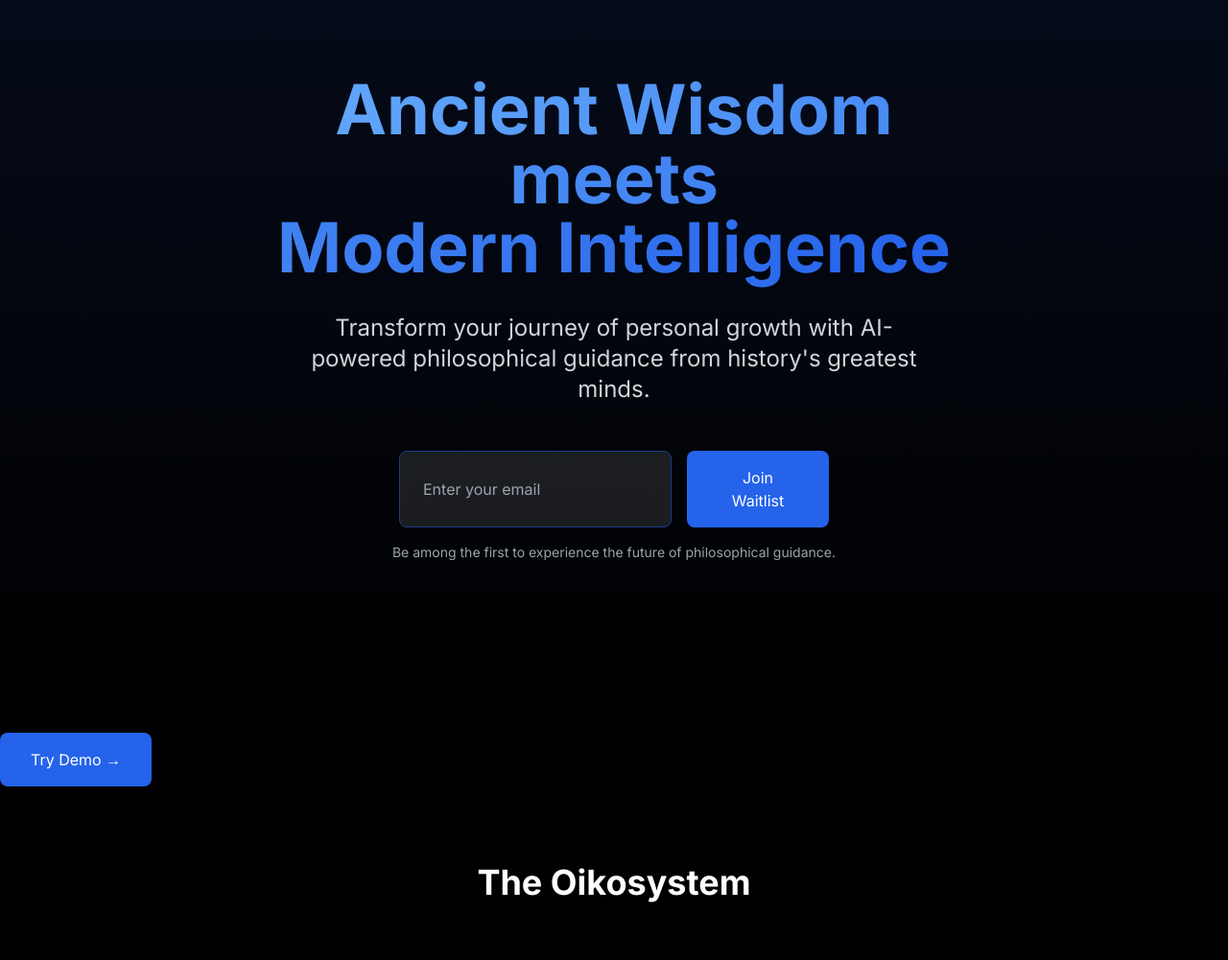
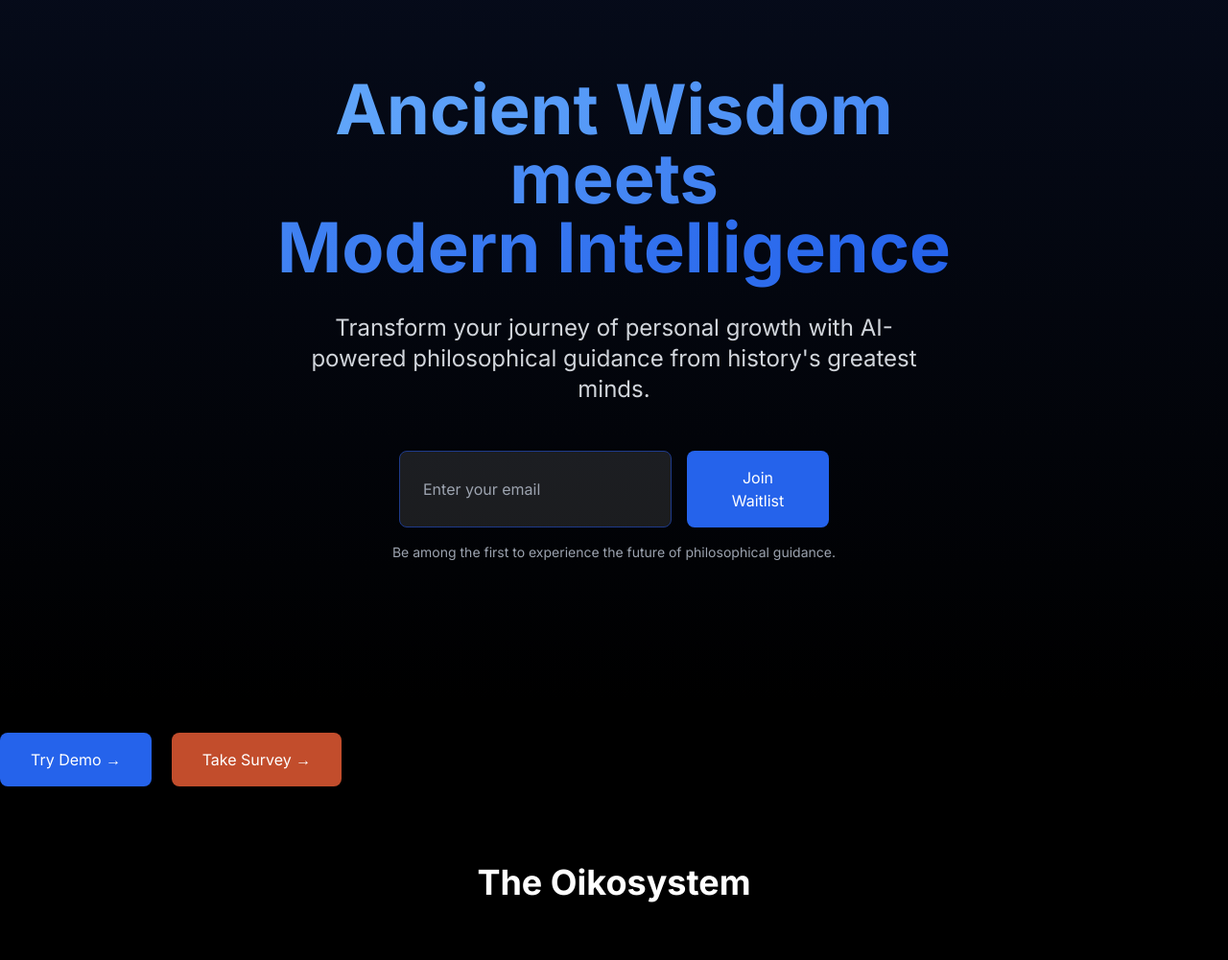
Before and after one commit to adampao/agr-landing-netlify, a plain HTML site: page index.html in a window 1280 px wide. Shown: the part 68-1069 px from the top of the page at 96% size. Drawn offline with nearby package versions, Linux system fonts and the light colour scheme.

Commit message:
Update index.html

```diff
--- a/index.html
+++ b/index.html
@@ -87,7 +87,8 @@
     </div>
 </section>
 
-<div class="mt-8">
+
+<div class="mt-8 space-x-4"> <!-- Added space-x-4 for gap between buttons -->
     <a
         href="https://ai.agr-series.com"
         target="_blank"
@@ -95,6 +96,14 @@
         class="px-8 py-4 bg-blue-600 text-white rounded-lg hover:bg-blue-700 transition-colors inline-block"
     >
         Try Demo →
+    </a>
+    <a
+        href="https://forms.gle/yMQTwvKnz563PNSS7"
+        target="_blank"
+        rel="noopener noreferrer"
+        class="px-8 py-4 bg-[#C24D2C] text-white rounded-lg hover:bg-blue-700 transition-colors inline-block"
+    >
+        Take Survey →
     </a>
 </div>
 
```
